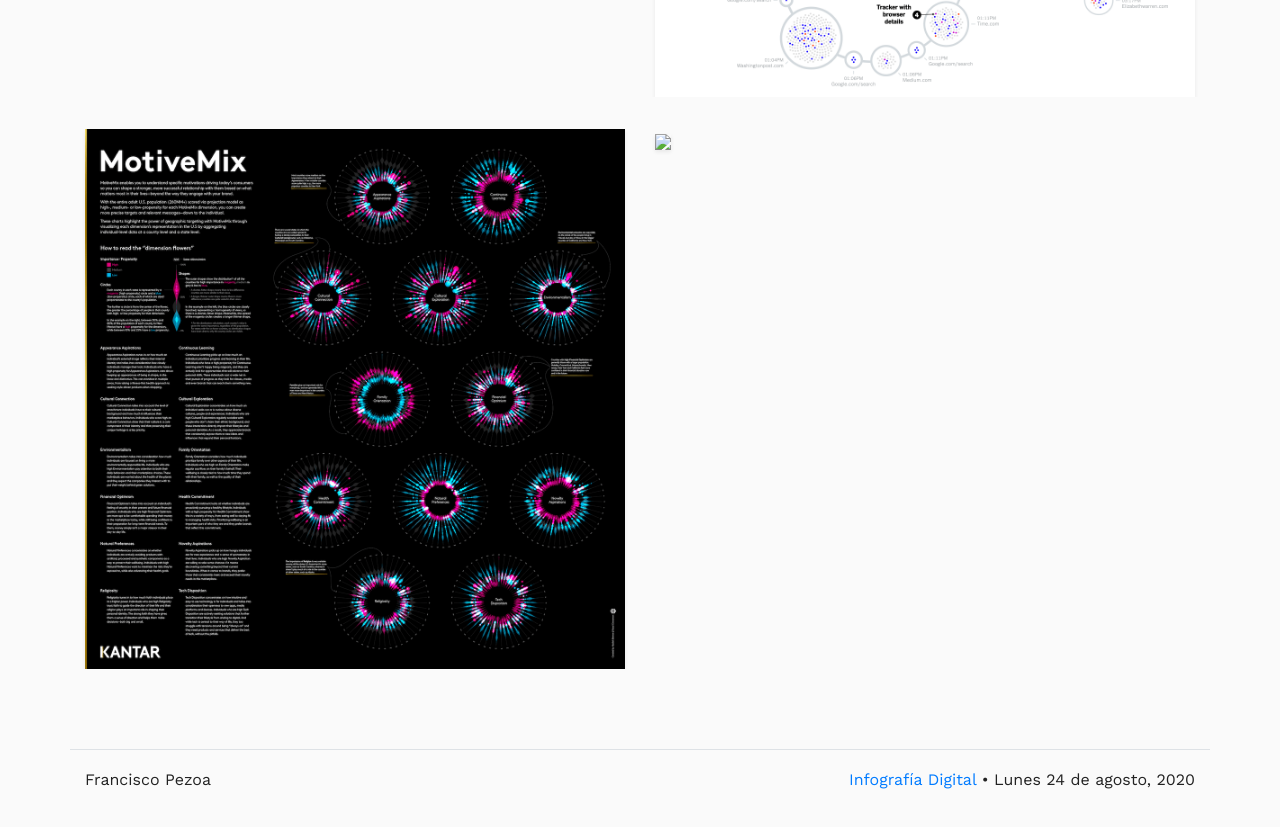
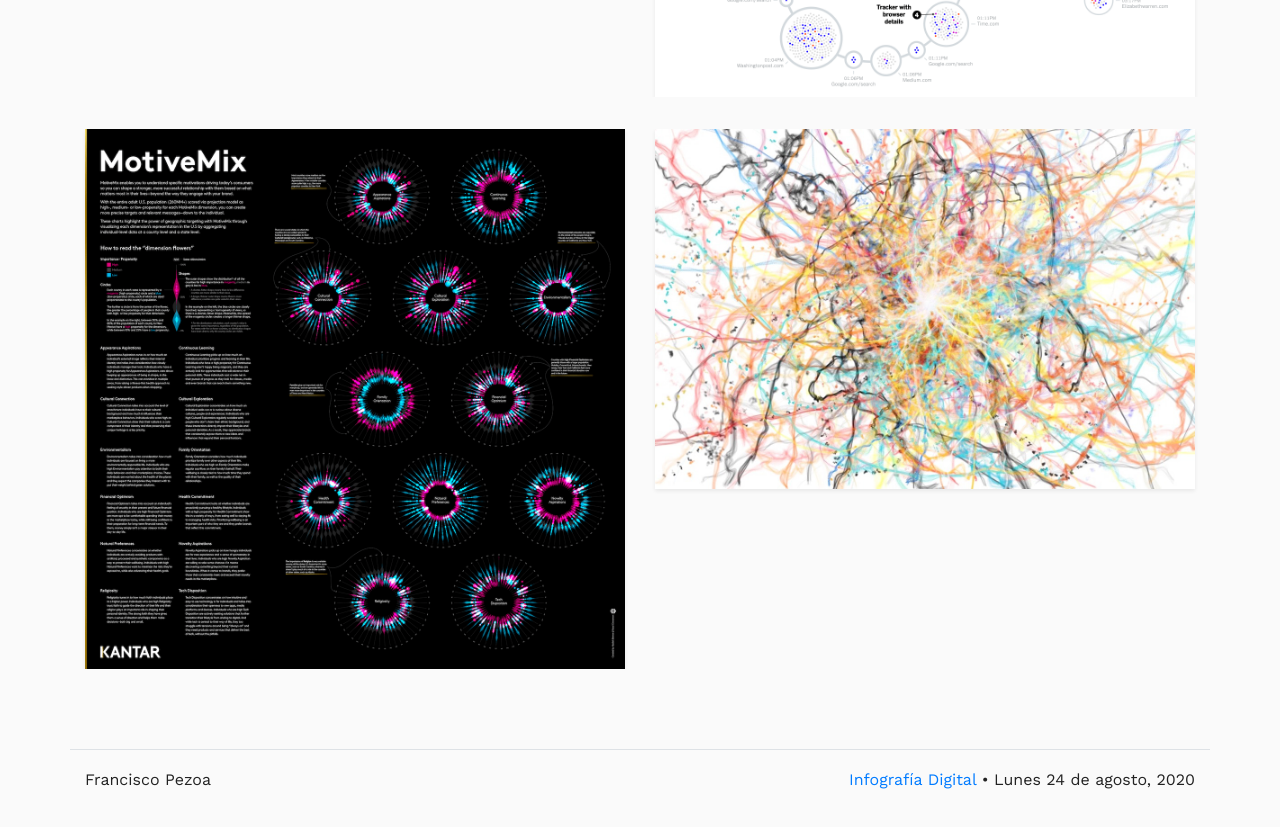
Before and after one commit to Panshios/id-clase-03, a plain HTML site: page index.html in a window 1280 px wide. Shown: the part 1800-2627 px from the top of the page. Drawn offline with nearby package versions, Linux system fonts and the light colour scheme.

Commit message:
Add files via upload

```diff
--- a/index.html
+++ b/index.html
@@ -103,7 +103,7 @@
                 </figure>
                 <!--Imagen 6-->
                 <figure class="col-12 col-lg-6">
-                    <img src="img/img5_jpg" class="img-fluid shadow-sm" />
+                    <img src="img/img_5.jpg" class="img-fluid shadow-sm" />
                     <figcaption class="pt-1 pb-2 px-2 small">Marble Butterflies, Nadieh Bremer (Febrero 2017)</figcaption>
                 </figure>
             </div>
```
